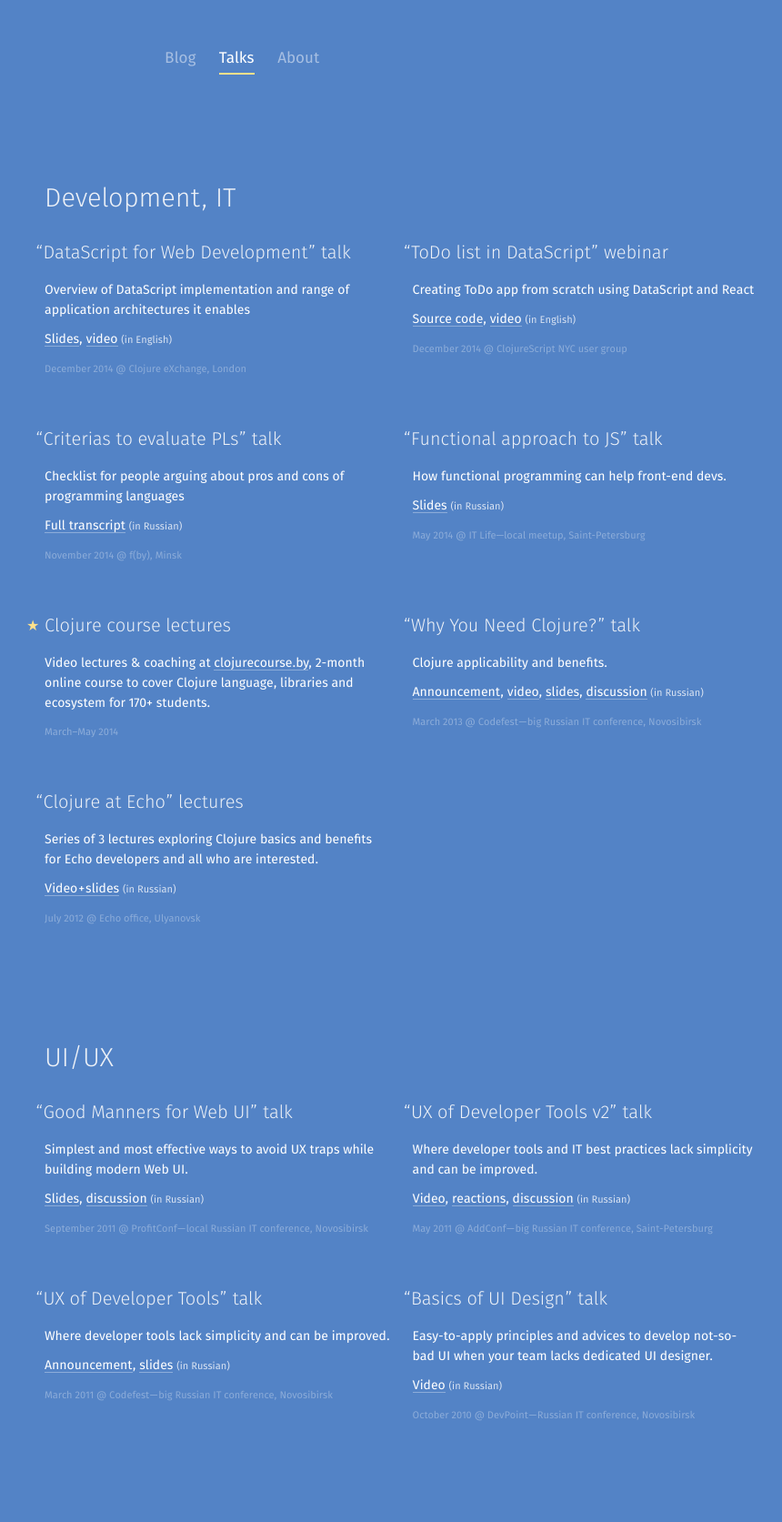
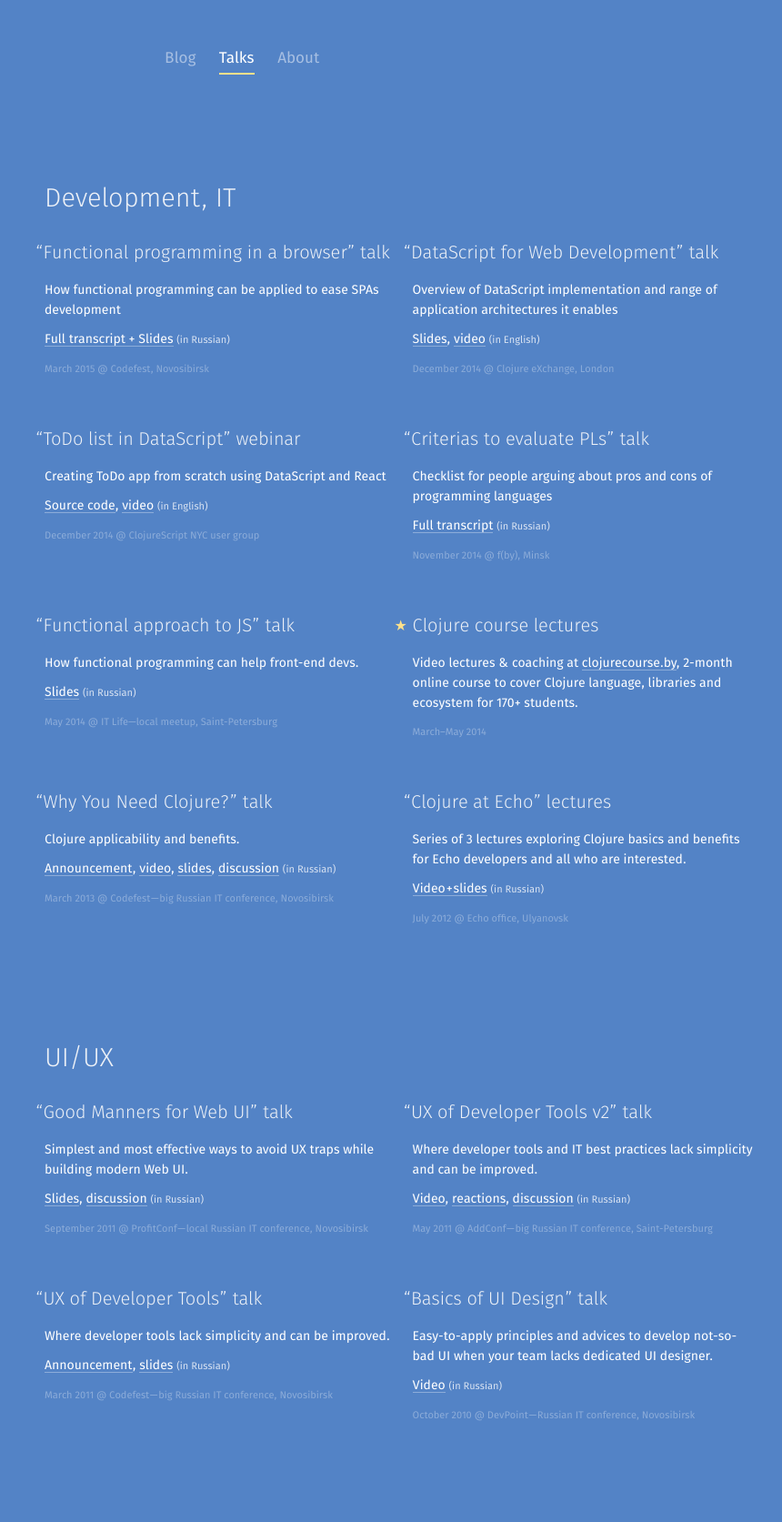
Before and after one commit to tonsky/tonsky.github.io, a Jekyll site: the page built from talks/index.html, in a window 1280 px wide. Shown: the whole page at 91% size, without its empty margins (188-1048 px from the left). Built offline with Jekyll 4.4.1, drawn with Linux system fonts in a browser that asks for light colours.

Commit message:
latest changes

```diff
--- a/talks/index.html
+++ b/talks/index.html
@@ -5,11 +5,18 @@ class: page_wide
 ---
 <ul class=menu>
   <li><a class="menu__item" href="/">Blog</a>
-  <li><a class="menu__item menu__item_selected" href="/">Talks</a>
+  <li><a class="menu__item menu__item_selected" href="/talks/">Talks</a>
   <li><a class="menu__item" href="/about/">About</a>
 </ul>
 
 <h1>Development, IT</h1>
+
+<div class=event>
+    <h1><span class=q>“</span>Functional programming in a browser” talk<span class="lang lang_ru"></span></h1>
+    <p>How functional programming can be applied to ease SPAs development
+    <p class=links><a href="2015-codefest/">Full transcript + Slides</a> <span class=lang>(in Russian)</span>
+    <p class=where>March 2015 <span class=at>@</span>&nbsp;Codefest, Novosibirsk</a>
+</div>
 
 <div class=event>
     <h1><span class=q>“</span>DataScript for Web Development” talk<span class="lang lang_en"></span></h1>
```
Also changed, not shown: talks/2015-codefest/index.md (+1 -2 lines), talks/2015-codefest/clojurescript.png, talks/2015-codefest/context.png, talks/2015-codefest/lazyness.png (added), talks/2015-codefest/title.png.
